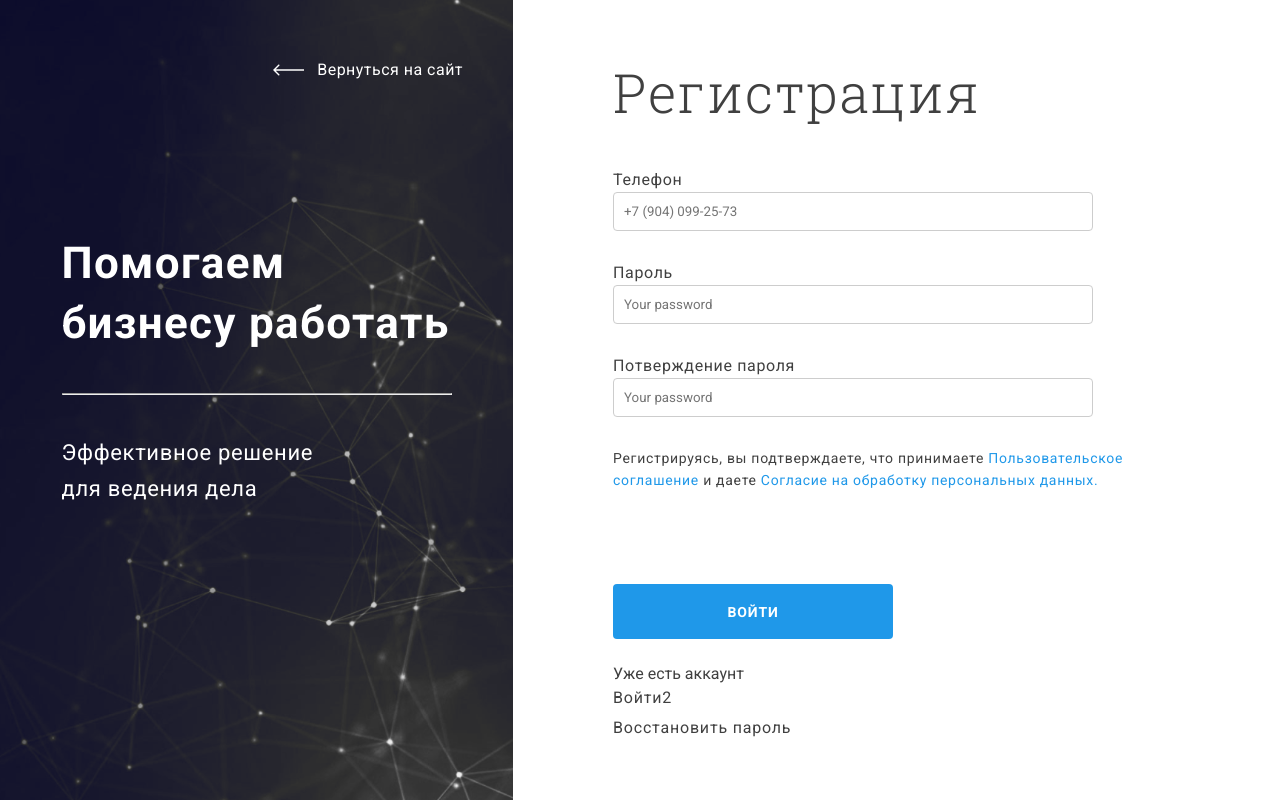
After one commit to Floy-rep/Bbcrm, a PHP site: page /Pages/SignUp/signup.html in a window 1280 px wide. The commit adds this page. Run offline with PHP 8.4, Linux system fonts and the light colour scheme.

Commit message:
SignUp_Alpha

```diff
--- /dev/null
+++ b/Pages/SignUp/signup.html
@@ -0,0 +1,59 @@
+<!DOCTYPE html>
+<html lang="ru">
+<head>
+    <meta charset="UTF-8">
+    <meta name="viewport" content="width=device-width, initial-scale=1.0">
+    <link rel="stylesheet" href="style.css">
+    <link href="https://fonts.googleapis.com/css2?family=Roboto:wght@300;400;700&display=swap" rel="stylesheet">
+    <link href="https://fonts.googleapis.com/css2?family=Roboto+Slab:wght@300;400;500;700&display=swap" rel="stylesheet">
+    <link rel="shortcut icon" href="img/ico_bbcrm.ico" type="image/x-icon">
+    <title>Sign In</title>
+</head>
+
+<body>
+    <main class="main">
+        <section class="main__block">
+
+            <div class="main__back">
+                <img src="img/arrow.png" alt="Not found">
+                <a href="../../index.html" title="Вернуться на главную страницу"> Вернуться на сайт</a>
+            </div>
+
+            <div class="text">
+                <h2 class="text__title">
+                    Помогаем бизнесу работать
+                </h2>
+                <hr>
+                <p class="text__subtitle">
+                    Эффективное решение для ведения дела
+                </p>
+            </div>
+        </section>
+        <section class="main__block main__form">
+            <h1 class="main__title">Регистрация</h1>
+            <form class="form" action="Post">
+                <div class="form__element">
+                    <span>Телефон</span>
+                    <input type="text" placeholder="+7 (904) 099-25-73" required>
+                </div>
+                <div class="form__element">
+                    <span>Пароль</span>
+                    <input type="password" placeholder="Your password" required>
+                </div>
+                <div class="form__element">
+                    <span>Потверждение пароля</span>
+                    <input type="password" placeholder="Your password" required>
+                </div>
+                <p class="form__text">
+                    Регистрируясь, вы подтверждаете, что принимаете <a href="#">Пользовательское соглашение </a> и даете <a href="#">Согласие на обработку персональных данных.</a>
+                </p>
+                <input class="form__submit" type="submit" value="Войти" title="Войти в систему">
+            </form>
+
+            <span>Уже есть аккаунт</span><a class="main__link main__new-account" href="">Войти2</a>
+            <a class="main__link main__new-pass" href="">Восстановить пароль</a>
+        </section>
+    </main>
+
+</body>
+</html>
--- /dev/null
+++ b/Pages/SignUp/style.css
@@ -0,0 +1,250 @@
+* {
+  margin: 0;
+  padding: 0;
+  font-family: Roboto;
+  color: #404040;
+}
+
+a {
+  text-decoration: none;
+}
+
+.main {
+  display: -ms-grid;
+  display: grid;
+  -ms-grid-columns: minmax(150px, 1fr) 1.3fr;
+      grid-template-columns: minmax(150px, 1fr) 1.3fr;
+  grid-column-gap: 100px;
+  height: 100vh;
+}
+
+@media screen and (max-width: 768px) {
+  .main {
+    grid-column-gap: 10px;
+  }
+}
+
+.main__title {
+  font-family: Roboto Slab;
+  font-weight: 300;
+  font-size: 54px;
+  line-height: 71px;
+  letter-spacing: 0.03em;
+  margin-bottom: 40px;
+}
+
+@media screen and (max-width: 992px) {
+  .main__title {
+    font-size: calc(20px + 34 * ((100vw - 320px) / (1280 - 320)));
+    font-weight: 700;
+    margin: 0;
+  }
+}
+
+.main__form {
+  display: -webkit-box;
+  display: -ms-flexbox;
+  display: flex;
+  -ms-flex-wrap: nowrap;
+      flex-wrap: nowrap;
+  -webkit-box-orient: vertical;
+  -webkit-box-direction: normal;
+      -ms-flex-direction: column;
+          flex-direction: column;
+  -webkit-box-pack: center;
+      -ms-flex-pack: center;
+          justify-content: center;
+  margin-right: 30px;
+}
+
+.main__link {
+  font-weight: 500;
+  font-size: 16px;
+  line-height: 24px;
+  letter-spacing: 0.05em;
+}
+
+@media screen and (max-width: 992px) {
+  .main__link {
+    font-size: calc(13px + 3 * ((100vw - 320px) / (1280 - 320)));
+    line-height: calc(13px + 3 * ((100vw - 320px) / (1280 - 320)));
+    margin: 0;
+  }
+}
+
+.main__link:hover {
+  -webkit-text-decoration-line: underline;
+          text-decoration-line: underline;
+  color: #1F98E9;
+}
+
+.main__new-account {
+  display: block;
+  margin: 3px 0;
+}
+
+.main__new-pass {
+  display: block;
+  margin: 3px 0;
+}
+
+.main__block:nth-child(1) .main__back {
+  margin: 60px 50px 0 0;
+  display: -webkit-box;
+  display: -ms-flexbox;
+  display: flex;
+  -webkit-box-pack: end;
+      -ms-flex-pack: end;
+          justify-content: flex-end;
+  -webkit-box-align: center;
+      -ms-flex-align: center;
+          align-items: center;
+}
+
+@media screen and (max-width: 1024px) {
+  .main__block:nth-child(1) .main__back {
+    margin: 60px 7px 0 0;
+  }
+}
+
+.main__block:nth-child(1) .main__back a {
+  display: inline-block;
+  color: #FFFFFF;
+  font-weight: 500;
+  font-size: 16px;
+  line-height: 19px;
+  letter-spacing: 0.03em;
+  margin-left: 13px;
+}
+
+@media screen and (max-width: 1024px) {
+  .main__block:nth-child(1) .main__back a {
+    font-size: calc(10px + 4 * ((100vw - 320px) / (1280 - 320)));
+  }
+}
+
+.main__block:nth-child(1) .text {
+  margin: 30% auto 0 auto;
+  max-width: 410px;
+}
+
+.main__block:nth-child(1) .text__title {
+  -webkit-box-sizing: border-box;
+          box-sizing: border-box;
+  font-weight: bold;
+  font-size: 44px;
+  line-height: 60px;
+  letter-spacing: 0.03em;
+  color: #FFFFFF;
+  max-width: 422px;
+  margin: 0 10px 40px 10px;
+}
+
+@media screen and (max-width: 1078px) {
+  .main__block:nth-child(1) .text__title {
+    font-size: calc(22px + 22 * ((100vw - 320px) / (1280 - 320)));
+    line-height: calc(32px + 28 * ((100vw - 320px) / (1280 - 320)));
+  }
+}
+
+.main__block:nth-child(1) .text hr {
+  color: white;
+  margin-bottom: 40px;
+  margin: 0 10px 40px 10px;
+}
+
+.main__block:nth-child(1) .text__subtitle {
+  font-weight: 500;
+  font-size: 22px;
+  line-height: 36px;
+  letter-spacing: 0.03em;
+  color: #FFFFFF;
+  max-width: 280px;
+  margin: 0 10px 40px 10px;
+}
+
+@media screen and (max-width: 1078px) {
+  .main__block:nth-child(1) .text__subtitle {
+    font-size: calc(18px + 4 * ((100vw - 320px) / (1280 - 320)));
+    line-height: calc(24px + 12 * ((100vw - 320px) / (1280 - 320)));
+  }
+}
+
+.main__block:nth-child(1) {
+  background: url(img/bg.png) no-repeat;
+  background-size: cover;
+  background-position: top left;
+  background-color: rgba(6, 6, 48, 0.9);
+  background-blend-mode: lighten;
+}
+
+.form__element {
+  margin-bottom: 30px;
+}
+
+@media screen and (max-width: 470px) {
+  .form__element {
+    margin-bottom: 3%;
+  }
+}
+
+.form__element span {
+  font-size: 16px;
+  line-height: 24px;
+  letter-spacing: 0.04em;
+  display: block;
+}
+
+.form__element input {
+  max-width: 480px;
+  width: 100%;
+  height: 39px;
+  border: 1px solid #CDCDCD;
+  -webkit-box-sizing: border-box;
+          box-sizing: border-box;
+  border-radius: 4px;
+  padding: 0px 10px;
+}
+
+@media screen and (max-width: 470px) {
+  .form__element input {
+    width: 155px;
+  }
+}
+
+.form__text {
+  max-width: 514px;
+  margin-bottom: 80px;
+  font-size: 14px;
+  line-height: 22px;
+  letter-spacing: 0.05em;
+  color: #404040;
+}
+
+.form__text a {
+  color: #1F98E9;
+}
+
+.form__submit {
+  width: 280px;
+  height: 55px;
+  background: #1F98E9;
+  border-radius: 4px;
+  font-weight: bold;
+  font-size: 14px;
+  line-height: 16px;
+  letter-spacing: 0.06em;
+  text-transform: uppercase;
+  color: #FFFFFF;
+  margin: 13px 0 25px 0;
+  border: none;
+  cursor: pointer;
+}
+
+@media screen and (max-width: 768px) {
+  .form__submit {
+    width: 100%;
+    height: 40px;
+  }
+}
+/*# sourceMappingURL=style.css.map */
--- /dev/null
+++ b/Pages/SignUp/style.scss
@@ -0,0 +1,214 @@
+*{
+    margin: 0;
+    padding: 0;
+    font-family: Roboto;
+    color: #404040;
+}
+
+a{
+    text-decoration: none;
+}
+
+.main{
+    display: grid;
+    grid-template-columns: minmax(150px, 1fr) 1.3fr;
+    grid-column-gap: 100px;
+    height: 100vh;
+
+    @media screen and (max-width:768px){
+        grid-column-gap: 10px;
+    }
+
+    &__title{
+        font-family: Roboto Slab;
+        font-weight: 300;
+        font-size: 54px;
+        line-height: 71px;
+        letter-spacing: 0.03em;
+        margin-bottom: 40px;
+
+        @media screen and (max-width:992px) {
+            font-size: calc(20px + 34 * ((100vw - 320px) / (1280 - 320)));
+            font-weight: 700;
+            margin: 0;
+        }
+    }
+
+    &__form{
+        display: flex;
+        flex-wrap: nowrap;
+        flex-direction: column;
+        justify-content: center;
+        margin-right: 30px;
+    }
+
+    &__link{
+        font-weight: 500;
+        font-size: 16px;
+        line-height: 24px;
+        letter-spacing: 0.05em;
+        @media screen and (max-width:992px) {
+            font-size: calc(13px + 3 * ((100vw - 320px) / (1280 - 320)));
+            line-height: calc(13px + 3 * ((100vw - 320px) / (1280 - 320)));
+            margin: 0;
+        }
+    }
+
+    &__link:hover{
+        text-decoration-line: underline;
+        color: #1F98E9;
+
+    }
+
+    &__new-account{
+        display: block;
+        margin: 3px 0;
+    }
+
+    &__new-pass{
+        display: block;
+        margin: 3px 0;
+    }
+
+    &__block:nth-child(1){
+
+        .main__back{
+            margin: 60px 50px 0 0;
+            display: flex;
+            justify-content: flex-end;
+            align-items: center;
+
+            @media screen and (max-width:1024px){
+                margin: 60px 7px 0 0;
+            }
+
+            a{
+                display: inline-block;
+                color: #FFFFFF;
+                font-weight: 500;
+                font-size: 16px;
+                line-height: 19px;
+                letter-spacing: 0.03em;
+                margin-left: 13px;
+
+                @media screen and (max-width:1024px){
+                    font-size: calc(10px + 4 * ((100vw - 320px) / (1280 - 320)));
+                }
+            }
+        }
+
+        .text{
+            margin: 30% auto 0 auto;
+            max-width: 410px;
+
+            &__title{
+                box-sizing: border-box;
+                font-weight: bold;
+                font-size: 44px;
+                line-height: 60px;
+                letter-spacing: 0.03em;
+                color: #FFFFFF;
+                max-width: 422px;
+                margin: 0 10px 40px 10px;
+
+                @media screen and (max-width:1078px){
+                    font-size: calc(22px + 22 * ((100vw - 320px) / (1280 - 320)));
+                    line-height: calc(32px + 28 * ((100vw - 320px) / (1280 - 320)));
+                }
+
+            }
+
+            hr{
+                color: white;
+                margin-bottom: 40px;
+                margin: 0 10px 40px 10px;
+            }
+
+            &__subtitle{
+                font-weight: 500;
+                font-size: 22px;
+                line-height: 36px;
+                letter-spacing: 0.03em;
+                color: #FFFFFF;
+                max-width: 280px;
+                margin: 0 10px 40px 10px;
+
+                @media screen and (max-width:1078px){
+                    font-size: calc(18px + 4 * ((100vw - 320px) / (1280 - 320)));
+                    line-height: calc(24px + 12 * ((100vw - 320px) / (1280 - 320)));
+                }
+            }
+        }
+    }
+
+    &__block:nth-child(1){
+        background: url(img/bg.png) no-repeat;
+        background-size: cover;
+        background-position: top left;
+        background-color: rgba($color: #060630, $alpha: 0.9);
+        background-blend-mode: lighten;
+    }
+}
+
+.form{
+    &__element{
+        margin-bottom: 30px;
+
+        @media screen and (max-width:470px) {
+            margin-bottom: 3%;
+        }
+
+        span{
+            font-size: 16px;
+            line-height: 24px;
+            letter-spacing: 0.04em;
+            display: block;
+        }
+        input{
+            max-width: 480px;
+            width: 100%;
+            height: 39px;
+            border: 1px solid #CDCDCD;
+            box-sizing: border-box;
+            border-radius: 4px;
+            padding: 0px 10px;
+
+            @media screen and (max-width:470px) {
+                width: 155px;
+            }
+        }
+    }
+
+    &__text{
+        max-width: 514px;
+        margin-bottom: 80px;
+        font-size: 14px;
+        line-height: 22px;
+        letter-spacing: 0.05em;
+        color: #404040;
+        a{
+            color: #1F98E9;
+        }
+    }
+
+    &__submit{
+        width: 280px;
+        height: 55px;
+        background: #1F98E9;
+        border-radius: 4px;
+        font-weight: bold;
+        font-size: 14px;
+        line-height: 16px;
+        letter-spacing: 0.06em;
+        text-transform: uppercase;
+        color: #FFFFFF;
+        margin: 13px 0 25px 0;
+        border: none;
+        cursor: pointer;
+
+        @media screen and (max-width:768px) {
+            width: 100%;
+            height: 40px;
+        }
+    }
+}
```
Also changed, not shown: index.html (+24 -9 lines), script.js (+7 -8 lines), style.css (+8 -1 lines), style.scss (+8 -1 lines), Pages/SignUp/img/arrow.png (added), Pages/SignUp/img/bg.jpg (added), Pages/SignUp/img/bg.png (added), 2 other files.
